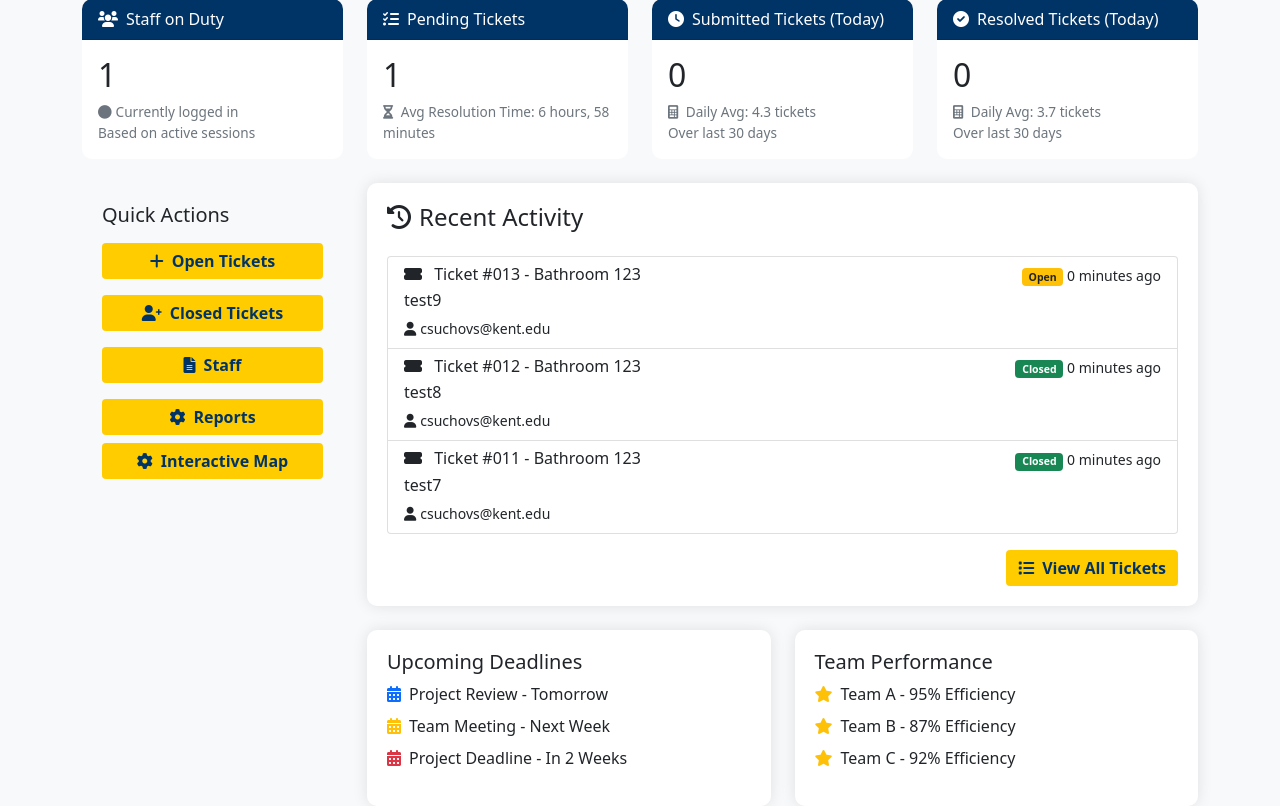
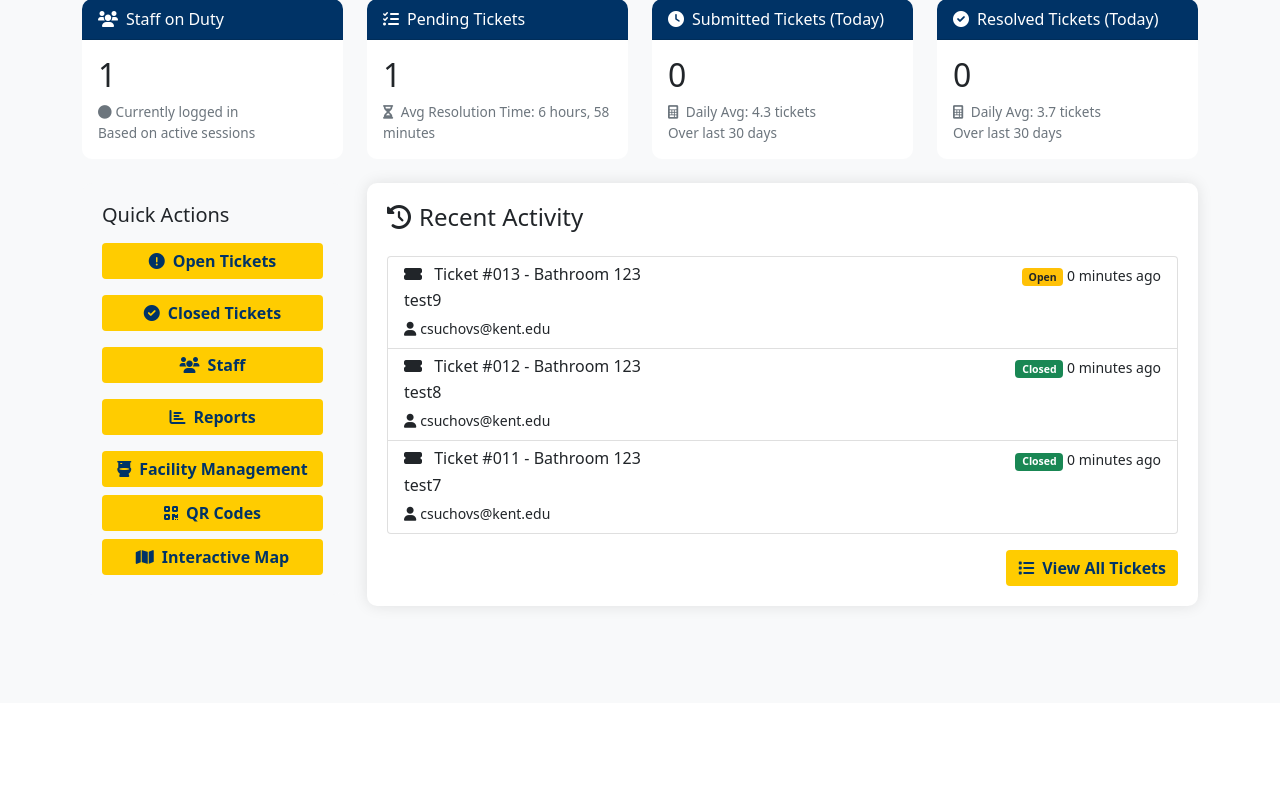
Before and after one commit to suchovcj/BMTS-KSU, a Django app: page / in a window 1280 px wide. Shown: the part 97-903 px from the top of the page. After the commit the page ends 709 px from the top, so only its background shows below. Run offline with Django 5.2, Linux system fonts and the light colour scheme; a user stored in the database is signed in; data comes from the database, SQL or seed files in the repository; both versions use the stored data as it was after the commit.

Commit message:
Updated dashboard buttons and icons

```diff
--- /dev/null
+++ b/bmts/templates/bmts/facilities.html
@@ -0,0 +1 @@
+{% extends 'bmts/tickets_base.html' %}
--- a/bmts/templates/bmts/index.html
+++ b/bmts/templates/bmts/index.html
@@ -174,19 +174,25 @@
                     <h5 class="mb-3">Quick Actions</h5>
                     <div class="d-grid gap-2">
                         <a href="{% url 'bmts:open_tickets' %}" class="btn quick-action mb-2">
-                            <i class="fas fa-plus me-2"></i>Open Tickets
+                            <i class="fas fa-exclamation-circle me-2"></i>Open Tickets
                         </a>
                         <a href="{% url 'bmts:closed_tickets' %}" class="btn quick-action mb-2">
-                            <i class="fas fa-user-plus me-2"></i>Closed Tickets
+                            <i class="fas fa-check-circle me-2"></i>Closed Tickets
                         </a>
                         <a href="{% url 'bmts:staff' %}" class="btn quick-action mb-2">
-                            <i class="fas fa-file-alt me-2"></i>Staff
+                            <i class="fas fa-users me-2"></i>Staff
                         </a>
-                        <a href="{% url 'bmts:reports' %}" class="btn quick-action">
-                            <i class="fas fa-cog me-2"></i>Reports
+                        <a href="{% url 'bmts:reports' %}" class="btn quick-action mb-2">
+                            <i class="fas fa-chart-bar me-2"></i>Reports
+                        </a>
+                        <a href="{% url 'bmts:facilities' %}" class="btn quick-action">
+                            <i class="fas fa-toilet me-2"></i>Facility Management
+                        </a>
+                        <a href="{% url 'bmts:qr_codes' %}" class="btn quick-action">
+                            <i class="fas fa-qrcode me-2"></i>QR Codes
                         </a>
                         <a href="{% url 'bmts:map' %}" class="btn quick-action">
-                            <i class="fas fa-cog me-2"></i>Interactive Map
+                            <i class="fas fa-map me-2"></i>Interactive Map
                         </a>
                     </div>
                 </div>
@@ -227,32 +233,10 @@
                         </div>
                         {% endfor %}
                     </div>
-                    <div class="text-end mt-3">
-                        <a href="{% url 'bmts:open_tickets' %}" class="btn quick-action">
-                            <i class="fas fa-list me-2"></i>View All Tickets
-                        </a>
-                    </div>
-                </div>
-
-                <div class="row">
-                    <div class="col-md-6">
-                        <div class="chart-container">
-                            <h5>Upcoming Deadlines</h5>
-                            <ul class="list-unstyled">
-                                <li class="mb-2"><i class="fas fa-calendar-alt me-2 text-primary"></i>Project Review - Tomorrow</li>
-                                <li class="mb-2"><i class="fas fa-calendar-alt me-2 text-warning"></i>Team Meeting - Next Week</li>
-                                <li><i class="fas fa-calendar-alt me-2 text-danger"></i>Project Deadline - In 2 Weeks</li>
-                            </ul>
-                        </div>
-                    </div>
-                    <div class="col-md-6">
-                        <div class="chart-container">
-                            <h5>Team Performance</h5>
-                            <ul class="list-unstyled">
-                                <li class="mb-2"><i class="fas fa-star me-2 text-warning"></i>Team A - 95% Efficiency</li>
-                                <li class="mb-2"><i class="fas fa-star me-2 text-warning"></i>Team B - 87% Efficiency</li>
-                                <li><i class="fas fa-star me-2 text-warning"></i>Team C - 92% Efficiency</li>
-                            </ul>
+                        <div class="text-end mt-3">
+                            <a href="{% url 'bmts:open_tickets' %}" class="btn quick-action">
+                                <i class="fas fa-list me-2"></i>View All Tickets
+                            </a>
                         </div>
                     </div>
                 </div>
--- a/bmts/urls.py
+++ b/bmts/urls.py
@@ -16,4 +16,6 @@ urlpatterns = [
     path('staff/add/', views.add_staff, name='add_staff'),  # For adding new staff
     path('staff/edit/<int:staff_id>/', views.edit_staff, name='edit_staff'),
     path('staff/delete/<int:staff_id>/', views.delete_staff, name='delete_staff'),
+    path('facilities/', views.facilities, name='facilities'),
+    path('qr-codes/', views.qr_codes, name='qr_codes')
 ]
--- a/bmts/views.py
+++ b/bmts/views.py
@@ -355,3 +355,11 @@ def open_tickets(request):
 
     tickets = MaintenanceTicket.objects.filter(status='Open').order_by('-date_submitted')
     return render(request, 'bmts/open_tickets.html', {'tickets': tickets})
+
+@login_required
+def facilities(request):
+     return render(request, 'bmts/facilities.html')
+
+@login_required
+def qr_codes(request):
+    return render(request, 'bmts/qr_codes.html')
```
Also changed, not shown: bmts/templates/bmts/qr_codes.html (added), db.sqlite3.
